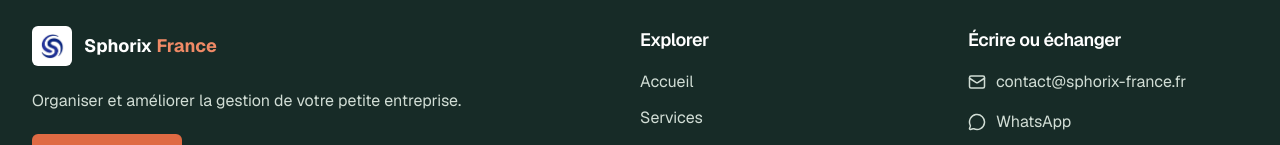
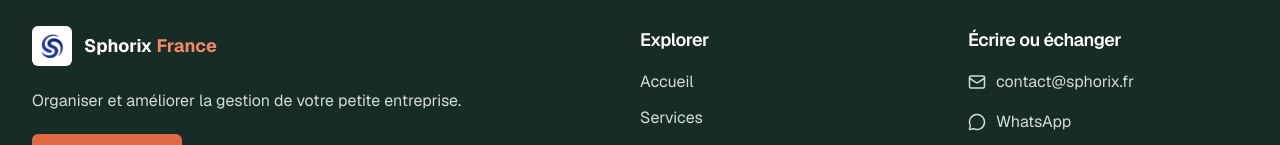
Before and after one commit to 5phorix/Sphorix-france-vercel, a Next.js app: page / in a window 1280 px wide. Shown: the part 3725-3870 px from the top of the page. Built offline with nearby package versions, Linux system fonts and the light colour scheme; no server answers.

Commit message:
Corriger l'adresse de contact: contact@sphorix.fr
Co-authored-by: Copilot <223556219+Copilot@users.noreply.github.com>

```diff
--- a/app/politique-remboursement/page.tsx
+++ b/app/politique-remboursement/page.tsx
@@ -79,8 +79,8 @@ export default function PolitiqueRemboursementPage() {
             </p>
             <ul>
               <li>Être le client d’origine (adresse email d’achat)</li>
-              <li>Contacter <a href="mailto:contact@sphorix-france.fr"
-                className="text-orange-600 hover:text-orange-700">contact@sphorix-france.fr</a> avec votre
+              <li>Contacter <a href="mailto:contact@sphorix.fr"
+                className="text-orange-600 hover:text-orange-700">contact@sphorix.fr</a> avec votre
                 <strong> numéro de commande</strong></li>
               <li>Fournir une <strong>raison claire</strong> du remboursement</li>
               <li>Respecter les délais (14 jours avant accès, 7 jours après pour défaut)</li>
@@ -96,7 +96,7 @@ export default function PolitiqueRemboursementPage() {
               <strong>Étape 1 : Demande</strong>
             </p>
             <p>
-              Envoyez un email à contact@sphorix-france.fr avec :
+              Envoyez un email à contact@sphorix.fr avec :
             </p>
             <ul>
               <li>Votre numéro de commande</li>
@@ -184,8 +184,8 @@ export default function PolitiqueRemboursementPage() {
               Si vous contestez un refus de remboursement :
             </p>
             <ul>
-              <li>Contactez directement <a href="mailto:contact@sphorix-france.fr"
-                className="text-orange-600 hover:text-orange-700">contact@sphorix-france.fr</a></li>
+              <li>Contactez directement <a href="mailto:contact@sphorix.fr"
+                className="text-orange-600 hover:text-orange-700">contact@sphorix.fr</a></li>
               <li>Fournissez tous les détails et preuves supplémentaires</li>
               <li>Nous vous répondrons sous <strong>7 jours</strong></li>
             </ul>
@@ -236,7 +236,7 @@ export default function PolitiqueRemboursementPage() {
             <p>
               <strong>Q : Que se passe-t-il si j’ai des questions sur mon remboursement ?</strong>
               <br />
-              R : Contactez contact@sphorix-france.fr avec votre numéro de commande.
+              R : Contactez contact@sphorix.fr avec votre numéro de commande.
             </p>
             <p>
               <strong>Q : Puis-je demander un remboursement après avoir téléchargé le produit ?</strong>
@@ -259,8 +259,8 @@ export default function PolitiqueRemboursementPage() {
               Pour toute question concernant les remboursements :
             </p>
             <ul>
-              <li><strong>Email :</strong> <a href="mailto:contact@sphorix-france.fr"
-                className="text-orange-600 hover:text-orange-700">contact@sphorix-france.fr</a></li>
+              <li><strong>Email :</strong> <a href="mailto:contact@sphorix.fr"
+                className="text-orange-600 hover:text-orange-700">contact@sphorix.fr</a></li>
               <li><strong>Site :</strong> https://sphorix-france.fr</li>
               <li><strong>Temps de réponse :</strong> 1 à 3 jours ouvrables</li>
             </ul>
--- a/lib/email.ts
+++ b/lib/email.ts
@@ -124,7 +124,7 @@ export async function sendConfirmationEmail(order: OrderData) {
                 <a href="${siteUrl}/compte" style="color: #f97316; text-decoration: none;">Consulter votre espace client</a> pour accéder à vos fichiers.
               </p>
               <p style="margin: 16px 0 0 0; font-size: 12px; color: #999;">
-                Des questions ? <a href="mailto:contact@sphorix-france.fr" style="color: #f97316; text-decoration: none;">Contactez-nous</a>
+                Des questions ? <a href="mailto:contact@sphorix.fr" style="color: #f97316; text-decoration: none;">Contactez-nous</a>
               </p>
             </div>
           </div>
@@ -137,7 +137,7 @@ export async function sendConfirmationEmail(order: OrderData) {
       to: order.customer_email,
       subject: `Confirmation de commande #${order.id}`,
       html,
-      replyTo: "contact@sphorix-france.fr",
+      replyTo: "contact@sphorix.fr",
     });
 
     return true;
@@ -188,7 +188,7 @@ export async function sendPasswordResetEmail(
 
             <div style="margin-top: 32px; padding-top: 24px; border-top: 1px solid #eee;">
               <p style="margin: 0; font-size: 12px; color: #999;">
-                Des questions ? <a href="mailto:contact@sphorix-france.fr" style="color: #f97316; text-decoration: none;">Contactez-nous</a>
+                Des questions ? <a href="mailto:contact@sphorix.fr" style="color: #f97316; text-decoration: none;">Contactez-nous</a>
               </p>
             </div>
           </div>
@@ -201,7 +201,7 @@ export async function sendPasswordResetEmail(
       to: email,
       subject: "Réinitialiser votre mot de passe Sphorix",
       html,
-      replyTo: "contact@sphorix-france.fr",
+      replyTo: "contact@sphorix.fr",
     });
 
     return true;
@@ -248,7 +248,7 @@ export async function sendWelcomeEmail(email: string, name: string = "") {
 
             <div style="margin-top: 32px; padding-top: 24px; border-top: 1px solid #eee;">
               <p style="margin: 0; font-size: 12px; color: #999;">
-                Des questions ? <a href="mailto:contact@sphorix-france.fr" style="color: #f97316; text-decoration: none;">Contactez-nous</a>
+                Des questions ? <a href="mailto:contact@sphorix.fr" style="color: #f97316; text-decoration: none;">Contactez-nous</a>
               </p>
             </div>
           </div>
@@ -261,7 +261,7 @@ export async function sendWelcomeEmail(email: string, name: string = "") {
       to: email,
       subject: "Bienvenue chez Sphorix France",
       html,
-      replyTo: "contact@sphorix-france.fr",
+      replyTo: "contact@sphorix.fr",
     });
 
     return true;
--- a/sections/Footer.tsx
+++ b/sections/Footer.tsx
@@ -49,9 +49,9 @@ export default function Footer() {
             <h2 className="text-lg font-semibold text-white">Écrire ou échanger</h2>
             <ul className="mt-4 space-y-3 text-base text-[#d1ddd5]">
               <li>
-                <a href="mailto:contact@sphorix-france.fr" className="inline-flex items-center gap-2.5 transition hover:text-[#d7f280]">
+                <a href="mailto:contact@sphorix.fr" className="inline-flex items-center gap-2.5 transition hover:text-[#d7f280]">
                   <Mail aria-hidden="true" size={18} />
-                  contact@sphorix-france.fr
+                  contact@sphorix.fr
                 </a>
               </li>
               <li>
```
Also changed, not shown: 1 other file (tests, documents, lock files or other folders).
